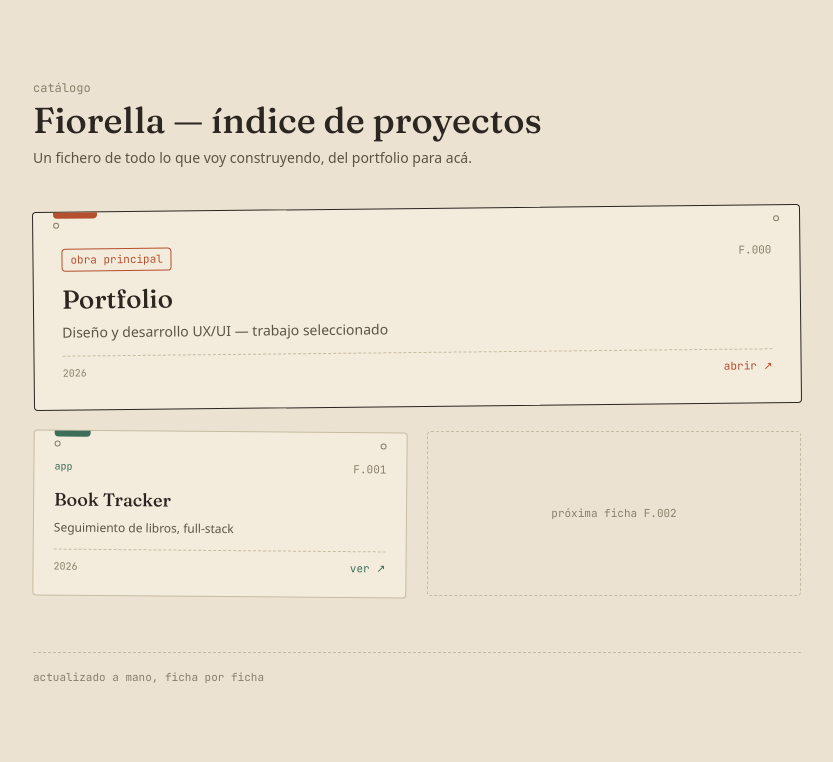
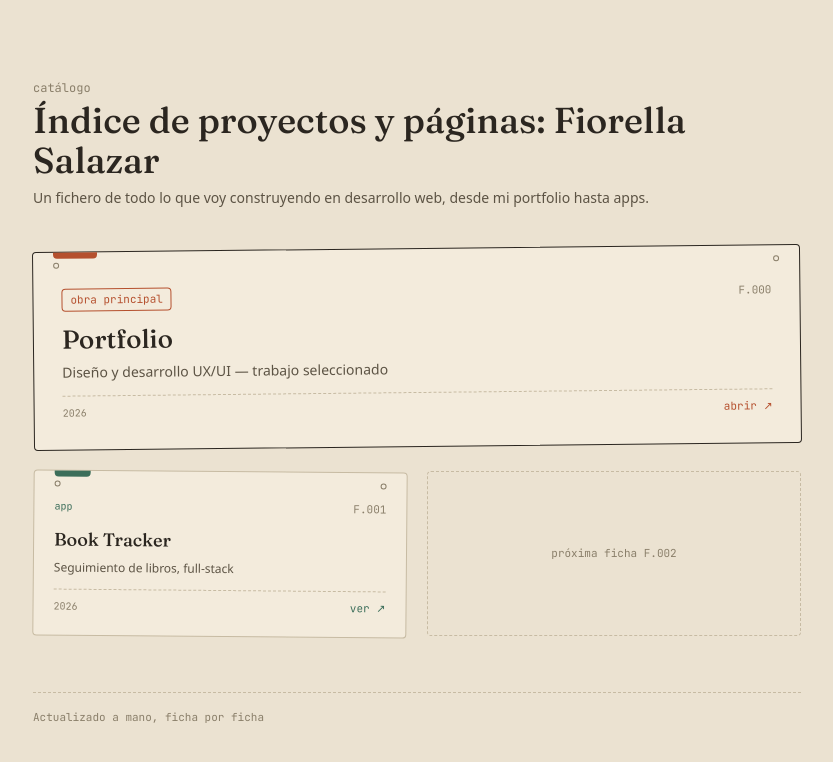
Before and after one commit to Fiore-RS/index, a React (Vite) app: page / in a window 1280 px wide. Shown: the top 762 px of the page, without its empty margins (223-1056 px from the left). Built offline with nearby package versions, Linux system fonts and the light colour scheme.

Commit message:
Update header and footer text for clarity and consistency in App component

```diff
--- a/src/App.tsx
+++ b/src/App.tsx
@@ -6,10 +6,10 @@ function App() {
       <header className="mx-auto mb-10 max-w-3xl">
         <p className="font-mono text-xs text-ink-muted">catálogo</p>
         <h1 className="mt-1 font-display text-3xl font-medium text-ink sm:text-4xl">
-          Fiorella — índice de proyectos
+          Índice de proyectos y páginas: Fiorella Salazar
         </h1>
         <p className="mt-2 text-sm text-ink-soft">
-          Un fichero de todo lo que voy construyendo, del portfolio para acá.
+          Un fichero de todo lo que voy construyendo en desarrollo web, desde mi portfolio hasta apps.
         </p>
       </header>
 
@@ -17,7 +17,7 @@ function App() {
 
       <footer className="mx-auto mt-14 max-w-3xl border-t border-dashed border-line pt-4">
         <p className="font-mono text-[11px] text-ink-muted">
-          actualizado a mano, ficha por ficha
+          Actualizado a mano, ficha por ficha
         </p>
       </footer>
     </div>
```
